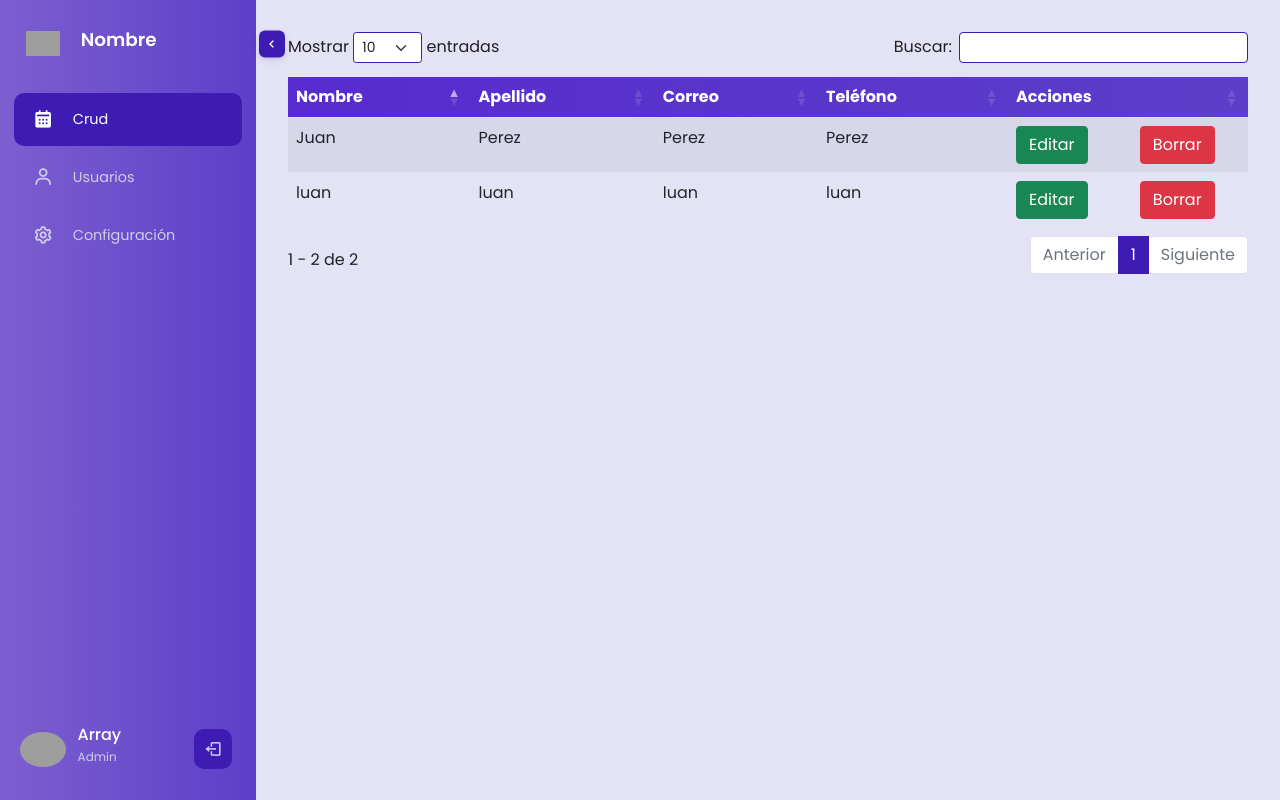
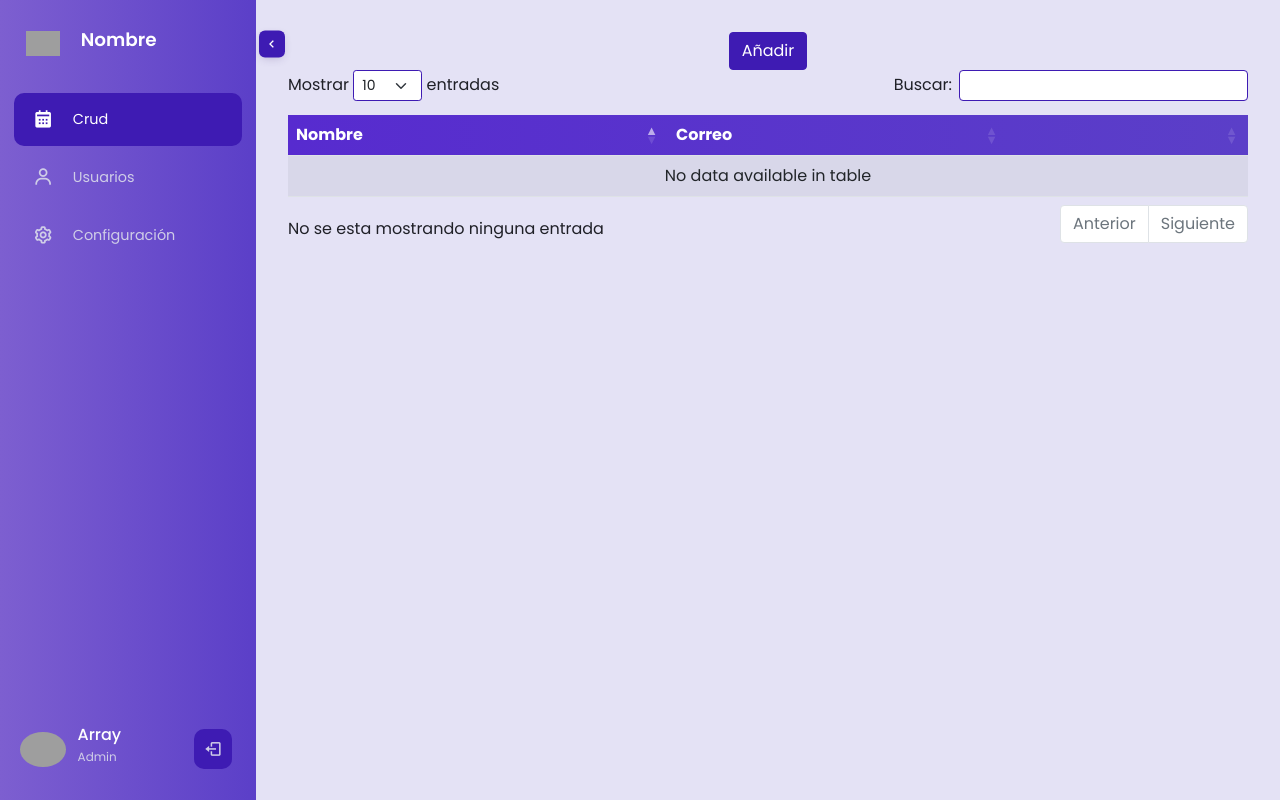
Before and after one commit to Babilawi/Skills-Canarias-2022, a PHP site: page /views/admin/index.php in a window 1280 px wide. Run offline with PHP 8.4, Linux system fonts and the light colour scheme; the visitor is signed in with stand-in values (Sample User, id 1); data that the repository does not hold is empty; some libraries are stand-ins or nearby versions; grey boxes are pictures that could not be loaded.

Commit message:
remove, edit, create crud and users

```diff
--- a/views/admin/css/nav.css
+++ b/views/admin/css/nav.css
@@ -17,7 +17,7 @@
 
 body {
   font-family: "Poppins", sans-serif;
-  overflow-x: hidden;
+  overflow-y: hidden;
   background-color: #e4e2f5;
   min-height: 100vh;
   display: flex;
@@ -462,3 +462,47 @@ td > input:focus{
   background:linear-gradient(90deg, rgb(87, 43, 207) 0%, rgba(91,63,200,1) 100%);
   color: white !important;
 }
+
+.modalEditar{
+ position: absolute;
+  top: 50%;
+  left: 50%;
+  transform: translate(-50%, -50%);
+  width: 100%;
+  max-width: 500px;
+  background: white;
+  padding: 2rem;
+  border-radius: 10px;
+  box-shadow: 0 0 0 .1rem #3e1bb3;
+  animation: modal .3s ease-in-out;
+}
+
+@keyframes modal{
+  0%{
+    opacity: 0;
+    transform: translate(-50%, -50%) scale(.8);
+  }
+  100%{
+    opacity: 1;
+    transform: translate(-50%, -50%) scale(1);
+  }
+}
+
+.input-purple{
+  border: #3e1bb3 1px solid !important;
+}
+
+.input-purple:focus{
+  border: #3e1bb3 1px solid !important;
+  box-shadow: #3e1bb3 0 0 0 .1rem !important;
+}
+
+.btn-purple{
+  background: #3e1bb3 !important;
+  border: #3e1bb3 1px solid !important;
+  color: white !important;
+}
+
+.btn-purple:focus{
+box-shadow: none;
+}
--- a/views/admin/index.php
+++ b/views/admin/index.php
@@ -114,38 +114,21 @@ session_start();
       <div class="titulo">
         <h2 class="text-center">Administración de usuarios</h2>
       </div>
-      -->
-      <table  id="crudTable" class="pt-2 display nowrap table table-striped w-100">
+-->
+<div class="text-center ">
+<button onclick="añadir()" class="btn btn-purple">Añadir</button>
+</div>
+<table  id="crudTable" class="display pt-2 nowrap table table-striped w-100">
         <thead class="purpleHeader">
           <tr class="text-center">
             <th>Nombre</th>
-            <th>Apellido</th>
             <th>Correo</th>
-            <th>Teléfono</th>
-            <th class="w-25">Acciones</th>
+
+            <th class="w-25"></th>
           </tr>
         </thead>
-        <tbody>
-          <tr>
-            <td>Juan</td>
-            <td>Perez</td>
-            <td>Perez</td>
-            <td>Perez</td>
-            <td  class="">
-              <button class="btn btn-success me-5">Editar</button>
-              <button class="btn btn-danger">Borrar</button>
-            </td>
-          </tr>
-          <tr>
-            <td>luan</td>
-            <td>luan</td>
-            <td>luan</td>
-            <td>luan</td>
-            <td class="">
-              <button class="btn btn-success me-5">Editar</button>
-              <button class="btn btn-danger">Borrar</button>
-            </td>
-          </tr>
+        <tbody id="crudAjax">
+
 
       </table>
     </div>
@@ -180,18 +163,84 @@ session_start();
       holas
     </div>
 
+
+  </main>
+
     <!-- ================================================================= -->
-    <!-- ------------------------------ Edit ----------------------------- -->
+    <!-- ------------------------- Modal Editar -------------------------- -->
     <!-- ================================================================= -->
 
 
-    <div id="edit" style="display: none;">
-      <input type="text" name="" id="">
-      <input type="mail" name="" id="">
-      <input type="number" name="" id="">
-      <input type="text" name="" id="">
+
+  <div id="modalEditarUser" class="modalEditar bg-light" style="display: none;">
+    <div class="row">
+    <div class="col-12 text-center mb-3">
+      <h2>Editar Usuario</h2>
     </div>
-  </main>
+       <div class="col-12 text-center">
+          <input type="hidden" id="tabla" value="">
+          <input type="hidden" id="idEdit" value="">
+          <input id="userEdit" class="input-purple mx-auto w-50 form-control mb-3" value="" placeholder="Usuario">
+       </div>
+        <div class="col-12 text-center">
+          <input type="mail" id="mailEdit" class="input-purple mx-auto w-50 form-control mb-3" value="" placeholder="Correo">
+        </div>
+        <div class="col-12 text-center">
+          <input type="number" id="phoneEdit" class="input-purple mx-auto w-50 form-control mb-3" value="" placeholder="Teléfono">
+        </div>
+        <div class="col-12 text-center">
+          <input id="countryEdit" class="input-purple mx-auto w-50 form-control mb-3" value="" placeholder="Pais">
+        </div>
+        <div class="col-12 text-center mt-2">
+          <button class="btn btn-danger me-3" onclick="cerrarEditar()">Cancelar</button>
+          <button class="btn btn-success" onclick="editarEnviar()">Guardar</button>
+        </div>
+    </div>
+  </div>
+
+  <div id="modalEditarCrud" class="modalEditar bg-light" style="display: none;">
+    <div class="row">
+    <div class="col-12 text-center mb-3">
+      <h2>Editar Usuario</h2>
+    </div>
+       <div class="col-12 text-center">
+          <input type="hidden" id="tablaC" value="">
+          <input type="hidden" id="idEditC" value="">
+          <input id="userEditC" class="input-purple mx-auto w-50 form-control mb-3" value="" placeholder="Nombre">
+       </div>
+        <div class="col-12 text-center">
+          <input type="mail" id="mailEditC" class="input-purple mx-auto w-50 form-control mb-3" value="" placeholder="Cantidad">
+        </div>
+        <div class="col-12 text-center mt-2">
+          <button class="btn btn-danger me-3" onclick="cerrarEditar()">Cancelar</button>
+          <button class="btn btn-success" onclick="editarEnviar()">Guardar</button>
+        </div>
+    </div>
+  </div>
+
+    <!-- ================================================================= -->
+    <!-- --------------------------- Modal crear ------------------------- -->
+    <!-- ================================================================= -->
+
+    <div id="modalCrear" class="modalEditar bg-light" style="display: none;">
+    <div class="row">
+    <div class="col-12 text-center mb-3">
+      <h2>Añadir ...</h2>
+    </div>
+       <div class="col-6 text-center">
+          <input id="nombreCrear" class="input-purple mx-auto form-control mb-3" value="" placeholder="Nombre">
+       </div>
+        <div class="col-6 text-center">
+          <input type="number" id="cantidadCrear" class="input-purple mx-auto  form-control mb-3" value="" placeholder="Cantidad">
+        </div>
+        <div class="col-12 text-center mt-2">
+          <button class="btn btn-danger me-3" onclick="cerrarCrear()">Cancelar</button>
+          <button class="btn btn-success" onclick="crearEnviar()">Guardar</button>
+        </div>
+    </div>
+  </div>
+
+
 
   <script src="/Skills-Canarias-2022/node_modules/sweetalert2/dist/sweetalert2.all.min.js"></script>
 
@@ -212,8 +261,9 @@ session_start();
 
 <script>
   $(document).ready(function () {
-  $('#userTable').DataTable();
-  scrollX: true
+  $('#userTable').DataTable({
+
+});
 });
 </script>
 
--- a/views/admin/js/nav.js
+++ b/views/admin/js/nav.js
@@ -18,48 +18,129 @@ shrink_btn.addEventListener("click", () => {
 });
 
 
-//traer datos desde data.php y escribirlos en el html con ajax
+//traer datos desde users.php y escribirlos en el html con ajax
 function traerDatos(){
     $.ajax({
-        url: 'php/data.php',
+        url: 'php/users.php',
         type: 'GET',
         dataType: 'html',
         success: function(data){
             $('#usuariosAjax').html(data);
         }
     });
+    $.ajax({
+      url: 'php/crud.php',
+      type: 'GET',
+      dataType: 'html',
+      success: function(data){
+          $('#crudAjax').html(data);
+      }
+  });
 }
 
 traerDatos();
 
+//========================================================================
+//--------------------------- Editar Datos -------------------------------
+//========================================================================
 
-function editar(id){
+
+function editar(id,tabla){
+
+
+  if (tabla == "usuarios"){
+  document.getElementById('modalEditarUser').style.display = 'block';
+  }else{
+    document.getElementById('modalEditarCrud').style.display = 'block';
+  }
+
+
+
   tr = document.getElementById(id);
  //obtener todos los td de la fila
   td = tr.getElementsByTagName('td');
   //obtener el valor de cada td
-  user = td[0].children[0].value;
-  mail = td[1].children[0].value;
-  phone = td[2].children[0].value;
-  country = td[3].children[0].value;
-  console.log(user, mail, phone, country);
+  user = td[0].children[0].innerHTML;
+  mail = td[1].children[0].innerHTML;
+  if (tabla == "usuarios"){
+    phone = td[2].children[0].innerHTML;
+    country = td[3].children[0].innerHTML;
+  document.getElementById('phoneEdit').value = phone;
+  document.getElementById('countryEdit').value = country;
 
 
-  //crear un objeto con los datos
+  document.getElementById('tabla').value = tabla;
+  document.getElementById('idEdit').value = id;
+  document.getElementById('userEdit').value = user;
+  document.getElementById('mailEdit').value = mail;
+  }
+  else{
+    document.getElementById('tablaC').value = tabla;
+    document.getElementById('idEditC').value = id;
+    document.getElementById('userEditC').value = user;
+    document.getElementById('mailEditC').value = mail;
+  }
+
+
+}
+
+function editarEnviar(){
+
+  tabla = document.getElementById('tabla').value
+
+  if (tabla == "usuarios"){
+    document.getElementById('modalEditarUser').style.display = 'none';
+  }else{
+    document.getElementById('modalEditarCrud').style.display = 'none';
+  }
+
+if (tabla == "usuarios"){
+  id = document.getElementById('idEdit').value;
+  user = document.getElementById('userEdit').value;
+  mail = document.getElementById('mailEdit').value;
+  phone = document.getElementById('phoneEdit').value;
+  country = document.getElementById('countryEdit').value;
+
   datos = {
     'id': id,
     'user': user,
     'mail': mail,
     'phone': phone,
-    'country': country
+    'country': country,
+    'tabla': tabla
   };
 
-  //enviar los datos al servidor
+}else{
+  id = document.getElementById('idEditC').value;
+  user = document.getElementById('userEditC').value;
+  mail = document.getElementById('mailEditC').value;
+
+  datos = {
+    'id': id,
+    'user': user,
+    'mail': mail,
+    'tabla': tabla
+  };
+
+}
+
+
+
+
+
   $.ajax({
     url: 'php/edit.php',
     type: 'POST',
     data: datos,
     success: function(data){
+
+      id = "";
+      user = "";
+      mail = "";
+      phone = "";
+      country = "";
+      tabla = "";
+
       traerDatos();
       //sweat alert
       const Toast = Swal.mixin({
@@ -81,9 +162,93 @@ function editar(id){
     })
     }
   });
+
+
 }
 
-function avisoBorrar(id){
+function cerrarEditar(){
+  document.getElementById('modalEditarUser').style.display = 'none';
+  document.getElementById('modalEditarCrud').style.display = 'none';
+
+  document.getElementById('tabla').value = "";
+  document.getElementById('idEdit').value = "";
+  document.getElementById('userEdit').value = "";
+  document.getElementById('mailEdit').value = "";
+  document.getElementById('phoneEdit').value = "";
+  document.getElementById('countryEdit').value = "";
+}
+
+
+
+
+
+
+//========================================================================
+//--------------------------- Añadir Datos -------------------------------
+//========================================================================
+
+
+function añadir(){
+  document.getElementById('modalCrear').style.display = 'block';
+}
+
+function cerrarCrear(){
+  document.getElementById('modalCrear').style.display = 'none';
+}
+
+function crearEnviar(){
+  document.getElementById('modalCrear').style.display = 'none';
+  nombre = document.getElementById('nombreCrear').value;
+  cantidad = document.getElementById('cantidadCrear').value;
+
+
+  datos = {
+
+    'nombre': nombre,
+    'cantidad': cantidad,
+  };
+
+  $.ajax({
+    url: 'php/crear.php',
+    type: 'POST',
+    data: datos,
+    success: function(data){
+      traerDatos();
+      //sweat alert
+      const Toast = Swal.mixin({
+        toast: true,
+        position: 'top-end',
+        showConfirmButton: false,
+        timer: 1500,
+        timerProgressBar: true,
+        didOpen: (toast) => {
+        toast.addEventListener('mouseenter', Swal.stopTimer)
+        toast.addEventListener('mouseleave', Swal.resumeTimer)
+        }
+    })
+
+    Toast.fire({
+        icon: 'success',
+        title: 'Añadido con exito'
+
+    })
+    }
+  });
+
+
+}
+
+
+
+
+
+
+//========================================================================
+//--------------------------- Borrar Datos -------------------------------
+//========================================================================
+
+
+function avisoBorrar(id,tabla){
   Swal.fire({
     title: "¿Estas seguro?",
     icon: "warning",
@@ -94,7 +259,7 @@ function avisoBorrar(id){
     reverseButtons: true
   }).then((result) => {
     if (result.isConfirmed) {
-        borrar(id);
+        borrar(id,tabla);
       Swal.fire(
         "Deleted!",
         "Your file has been deleted.",
@@ -104,10 +269,12 @@ function avisoBorrar(id){
   })
 }
 
-function borrar(id){
+
+function borrar(id,tabla){
 
   datos = {
     'id': id,
+    'tabla': tabla
 
   };
 
@@ -143,11 +310,9 @@ function borrar(id){
 
 
 
-
-
-
-
-
+//========================================================================
+//----------------------------------- Nav --------------------------------
+//========================================================================
 
 
 function moveActiveTab() {
--- /dev/null
+++ b/views/admin/php/crud.php
@@ -0,0 +1,41 @@
+<?php
+
+include_once '../../../config/config.php';
+
+$sql = "SELECT * FROM crud";
+$result = mysqli_query($connect, $sql);
+$cont=1;
+while ($row = mysqli_fetch_array($result)) {
+
+    $id = "c".$row['id']."";
+
+    if ($cont%2==0) {
+        $tipo="even";
+    }
+    else{
+        $tipo="odd";
+    }
+
+    echo '
+    <tr id="'.$id.'" class="'.$tipo.'">
+      <td class="pt-3" ><p class="p-0 m-0">'.$row['nombre'].'</p></td>
+      <td class="pt-3"><p class="p-0 m-0">'.$row['cantidad'].'</p></td>
+      <td class="">
+        <button onClick="editar(\''.$id.'\',\'crud\')" class="btn btn-success w-50">Editar</button>
+        <button onClick="avisoBorrar(\''.$id.'\',\'crud\')" class="btn btn-danger w-50">Borrar</button>
+      </td>
+  </tr>
+    ';
+
+    $cont++;
+}
+
+
+
+
+
+
+
+
+
+?>
--- a/views/admin/php/data.php
+++ /dev/null
@@ -1,41 +0,0 @@
-<?php
-
-include_once '../../../config/config.php';
-
-$sql = "SELECT * FROM usuarios";
-$result = mysqli_query($connect, $sql);
-$cont=1;
-while ($row = mysqli_fetch_array($result)) {
-
-    if ($cont%2==0) {
-        $tipo="even";
-    }
-    else{
-        $tipo="odd";
-    }
-
-    echo '
-    <tr id="'.$row['id'].'" class="'.$tipo.'">
-      <td class="" ><input class="mt-1 form-control" type="text" value="'.$row['user'].'"><div hidden>'.$row['user'].' </div></td>
-      <td><input class="mt-1 form-control" type="mail" value="'.$row['mail'].'"></td>
-      <td><input class="mt-1 form-control" type="number" value="'.$row['phone'].'"></td>
-      <td><input class="mt-1 form-control" type="text" value="'.$row['country'].'"></td>
-      <td class="">
-        <button onClick="editar('.$row['id'].')" class="btn btn-success w-50">Editar</button>
-        <button onClick="avisoBorrar('.$row['id'].')" class="btn btn-danger w-50">Borrar</button>
-      </td>
-  </tr>
-    ';
-
-    $cont++;
-}
-
-
-
-
-
-
-
-
-
-?>
--- a/views/admin/php/remove.php
+++ b/views/admin/php/remove.php
@@ -1,11 +1,12 @@
 <?php
 
 include_once '../../../config/config.php';
-
+$tabla = $_POST['tabla'];
 $id = $_POST['id'];
+$id = substr($id, 1);
 
 
-$sql = "DELETE FROM usuarios WHERE id='$id'";
+$sql = "DELETE FROM $tabla WHERE id='$id'";
 $result = mysqli_query($connect, $sql);
 
 
```
Also changed, not shown: views/admin/php/crear.php (added, +14 -0 lines), views/admin/php/edit.php (+24 -5 lines), views/admin/php/users.php (added, +43 -0 lines).
